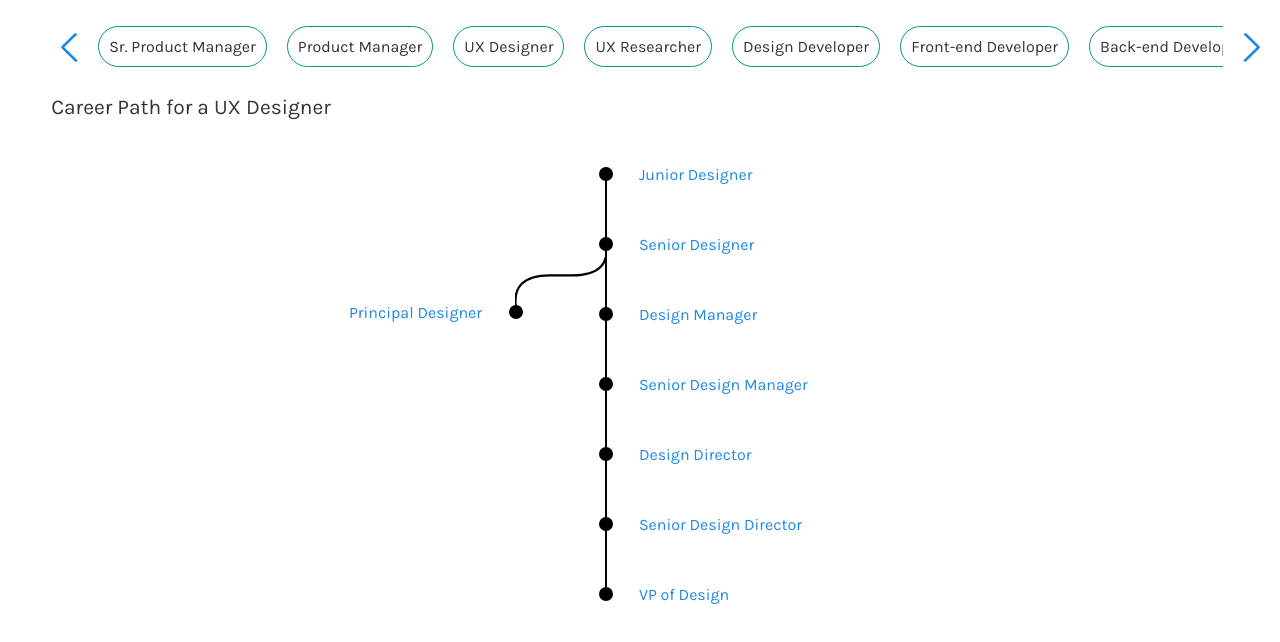
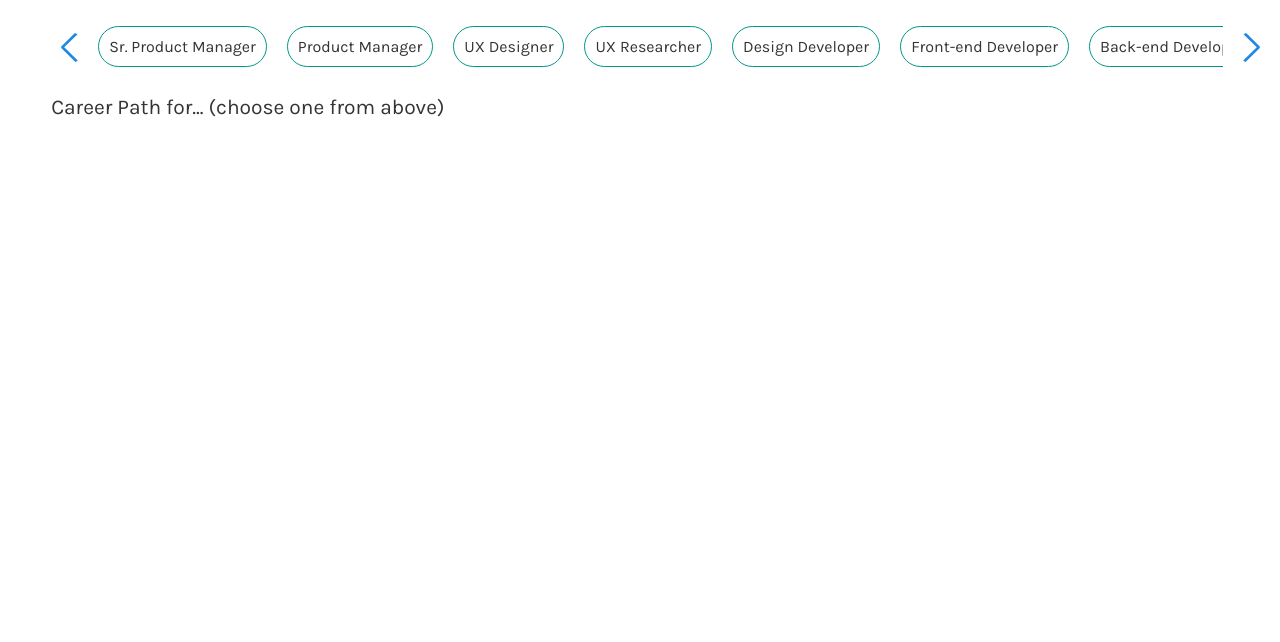
Before and after one commit to xTonyYu/website-with-custom-carousel, a plain HTML site: page detail.html in a window 1280 px wide. Shown: the part 96-738 px from the top of the page. Drawn offline with Linux system fonts and the light colour scheme.

Commit message:
same as before

```diff
--- a/detail.html
+++ b/detail.html
@@ -113,23 +113,19 @@
     <!-- career path map -->
     <main class="career-path">
         <!-- need to convert to dynamic list eventually instead of hardcoded -->
-        <div class="path-title">Career Path for a UX Designer</div>
+        <div class="path-title">Career Path for... (choose one from above)</div>
         <div class="career-path-outer-container">
             <div class="career-path-container">
-                <div class="row-zero level-container">
+                <!-- <div class="row-zero level-container">
                     <div class="line-dot left">
-                        <!-- <div class="line left">line1</div> -->
-                        <!-- <div class="dot left"><a href="#Placeholder" class="level-title item-hl">dot1</a></div> -->
                     </div>
                     <div class="line-dot right">
                         <div class="line right" style="border-color: white"></div>
-                        <div class="dot right"><a href="#Placeholder" class="level-title item-hl">Junior Designer</a></div>
+                        <div class="dot right"><a href="#Placeholder x Y" class="level-title item-hl">Junior Designer</a></div>
                     </div>
                 </div>
                 <div class="row-one level-container">
                     <div class="line-dot left">
-                        <!-- <div class="line left">line3</div> -->
-                        <!-- <div class="dot left"><a href="#Placeholder" class="level-title item-hl">dot3</a></div> -->
                     </div>
                     <div class="line-dot right">
                         <div class="line right"></div>
@@ -138,7 +134,6 @@
                 </div>
                 <div class="row-split level-container">
                     <div class="curve-dot right">
-                        <!-- <svg viewBox="0 0 100 100" style="border: 1px dotted green"> -->
                         <svg class="svg-curve-line" width="80px" height="80px" viewBox="0 17 80 40">
                             <path class="curve-line-path" stroke="black" strok-width="1" fill="none"
                                 d="m81 0 v10
@@ -147,12 +142,6 @@
                                     q-35 0 -30 30
                                     v10
                                 " />
-                        <!-- <svg class="svg-curve-line" width="80px" height="80px" viewBox="0 -2 80 40"> -->
-                            <!-- <path class="curve-line-path" stroke="blue" strok-width="1" fill="none"
-                                d="m81 0
-                                    q 0 15 -40 20
-                                    t -40 20
-                                " /> -->
                         </svg>
                         <div class="dot left"><a href="#Placeholder" class="level-title item-hl">Principal Designer</a></div>
                     </div>
@@ -163,8 +152,6 @@
                 </div>
                 <div class="row-three level-container">
                     <div class="line-dot left">
-                        <!-- <div class="line left"></div> -->
-                        <!-- <div class="dot left"><a href="#Placeholder" class="level-title item-hl">dot7</a></div> -->
                     </div>
                     <div class="line-dot right">
                         <div class="line right"></div>
@@ -173,8 +160,6 @@
                 </div>
                 <div class="row-4 level-container">
                     <div class="line-dot left">
-                        <!-- <div class="line left"></div> -->
-                        <!-- <div class="dot left"><a href="#Placeholder" class="level-title item-hl">dot7</a></div> -->
                     </div>
                     <div class="line-dot right">
                         <div class="line right"></div>
@@ -183,8 +168,6 @@
                 </div>
                 <div class="row-5 level-container">
                     <div class="line-dot left">
-                        <!-- <div class="line left"></div> -->
-                        <!-- <div class="dot left"><a href="#Placeholder" class="level-title item-hl">dot7</a></div> -->
                     </div>
                     <div class="line-dot right">
                         <div class="line right"></div>
@@ -193,14 +176,12 @@
                 </div>
                 <div class="row-5 level-container">
                     <div class="line-dot left">
-                        <!-- <div class="line left"></div> -->
-                        <!-- <div class="dot left"><a href="#Placeholder" class="level-title item-hl">dot7</a></div> -->
                     </div>
                     <div class="line-dot right">
                         <div class="line right"></div>
                         <div class="dot right"><a href="#Placeholder" class="level-title item-hl">VP of Design</a></div>
                     </div>
-                </div>
+                </div> -->
             </div>
             <!-- <div class="right-padding">hello
             </div> -->
--- a/js/careerPath.js
+++ b/js/careerPath.js
@@ -82,4 +82,11 @@ function pathMap(rolePicked) {
 
 teammembers.forEach(member => member.addEventListener('click', e => pathMap(e.target.dataset.role)));
 
-// pathMap('Front-end Developer');
+const curUrl = window.location.href;
+console.log(curUrl);
+const index = curUrl.indexOf('#') +1
+let re = new RegExp('%20', 'gi');
+const roleKeyWord = curUrl.slice(index).replace(re, ' ');
+console.log('roleKeyWord', roleKeyWord);
+
+pathMap(roleKeyWord);
--- a/js/carousel.js
+++ b/js/carousel.js
@@ -21,7 +21,7 @@ const teammemberList = document.querySelector('.teammember-list');
 const carouselHtml = teamData.map(member => {
     return `
     <li class="teammember" >
-        <a href="${member.url}" class="list-inline-item" data-role="${member.role}">
+        <a href="#${member.role}" class="list-inline-item" data-role="${member.role}">
             ${member.genericTitle}
         </a>
     </li>
--- a/js/data.js
+++ b/js/data.js
@@ -6,16 +6,17 @@ const uxList = [
     {title: 'UX Dad', url: '#dad'},
     {title: 'UX Reader', url: '#reader'},
     {title: 'UX Worker', url: '#worker'},
-    {title: 'UX Dude', url: '#dude'}];
+    {title: 'UX Dude', url: '#dude'}
+];
 
 const teamData = [
-    {genericTitle: 'Sr. Product Manager', role: 'Product Manager', url: '#Placeholder' },
-    {genericTitle: 'Product Manager', role: 'Product Manager', url: '#Placeholder' },
-    {genericTitle: 'UX Designer', role: 'UX/Product Designer', url: '#Placeholder' },
-    {genericTitle: 'UX Researcher', role: 'UX Researcher', url: '#Placeholder' },
-    {genericTitle: 'Design Developer', role: 'Front-end Developer', url: '#Placeholder' },
-    {genericTitle: 'Front-end Developer', role: 'Front-end Developer', url: '#Placeholder' },
-    {genericTitle: 'Back-end Developer', role: 'Back-end Developer', url: '#Placeholder' },
+    {genericTitle: 'Sr. Product Manager', role: 'Product Manager', url: '../PlumPear/detail.html' },
+    {genericTitle: 'Product Manager', role: 'Product Manager', url: '../PlumPear/detail.html' },
+    {genericTitle: 'UX Designer', role: 'UX/Product Designer', url: '../PlumPear/detail.html' },
+    {genericTitle: 'UX Researcher', role: 'UX Researcher', url: '../PlumPear/detail.html' },
+    {genericTitle: 'Design Developer', role: 'Front-end Developer', url: '../PlumPear/detail.html' },
+    {genericTitle: 'Front-end Developer', role: 'Front-end Developer', url: '../PlumPear/detail.html' },
+    {genericTitle: 'Back-end Developer', role: 'Back-end Developer', url: '../PlumPear/detail.html' },
 ];
 
 const careers = [
@@ -78,7 +79,7 @@ const careers = [
                 {number:1,
                 title: 'UX Researcher',
                 shortTitle: 'Researcher',
-                url:'#Placeholder'}
+                url:'../PlumPear/detail.html'}
                 ]
         },
         {   level: 2,
@@ -86,7 +87,7 @@ const careers = [
                 {number:1,
                 title: 'Senior UX Researcher',
                 shortTitle: 'Senior Researcher',
-                url:'#Placeholder'}
+                url:'../PlumPear/detail.html'}
                 ]
         },
         {   level: 3,
@@ -94,11 +95,11 @@ const careers = [
                 {number: 2,
                 title: 'Lead/Principal UX Researcher',
                 shortTitle: 'Lead/Principal Researcher',
-                url:'#Placeholder'},
+                url:'../PlumPear/detail.html'},
                 {number: 1,
                 title: 'UX Researcher Manager',
                 shortTitle: 'Researcher Manager',
-                url:'#Placeholder'}
+                url:'../PlumPear/detail.html'}
                 ]
         },
         {   level: 4,
@@ -106,11 +107,11 @@ const careers = [
                 {number: 1,
                 title: 'Director of UX Researcher',
                 shortTitle: 'Director of UX',
-                url:'#Placeholder'},
+                url:'../PlumPear/detail.html'},
                 {number: 2,
                 title: 'Senior Lead/Principal UX Researcher',
                 shortTitle: 'Senior Principal Researcher',
-                url:'#Placeholder'}
+                url:'../PlumPear/detail.html'}
                 ]
         },
         {   level: 5,
@@ -118,7 +119,7 @@ const careers = [
                 {number:1,
                 title: 'VP of UX/Product Design',
                 shortTitle: 'VP of Design',
-                url:'#Placeholder'}
+                url:'../PlumPear/detail.html'}
                 ]
         },
     ]
@@ -130,7 +131,7 @@ const careers = [
                     {number:1,
                     title: 'Front-end Developer',
                     shortTitle: 'Developer',
-                    url:'#Placeholder'}
+                    url:'../PlumPear/detail.html'}
                     ]
             },
             {   level: 2,
@@ -138,7 +139,7 @@ const careers = [
                     {number:1,
                     title: 'Senior Front-end Developer',
                     shortTitle: 'Senior Developer',
-                    url:'#Placeholder'}
+                    url:'../PlumPear/detail.html'}
                     ]
             },
             {   level: 3,
@@ -146,11 +147,11 @@ const careers = [
                     {number: 2,
                     title: 'Lead/Principal Front-end Developer',
                     shortTitle: 'Lead/Principal Developer',
-                    url:'#Placeholder'},
+                    url:'../PlumPear/detail.html'},
                     {number: 1,
                     title: 'Front-end Engieering Manager',
                     shortTitle: 'Engineering Manager',
-                    url:'#Placeholder'}
+                    url:'../PlumPear/detail.html'}
                     ]
             },
             {   level: 4,
@@ -158,7 +159,7 @@ const careers = [
                     {number:1,
                     title: 'Director of Front-end Engineering',
                     shortTitle: 'Director of Engineering',
-                    url:'#Placeholder'}
+                    url:'../PlumPear/detail.html'}
                     ]
             },
             {   level: 5,
@@ -166,7 +167,7 @@ const careers = [
                     {number:1,
                     title: 'VP of Front-end Engineering',
                     shortTitle: 'VP of Engineering',
-                    url:'#Placeholder'}
+                    url:'../PlumPear/detail.html'}
                     ]
             }]
     },
@@ -177,7 +178,7 @@ const careers = [
                 {number:1,
                 title: 'Back-end Developer',
                 shortTitle: 'Developer',
-                url:'#Placeholder'}
+                url:'../PlumPear/detail.html'}
                 ]
         },
         {   level: 2,
@@ -185,7 +186,7 @@ const careers = [
                 {number:1,
                 title: 'Senior Back-end Developer',
                 shortTitle: 'Senior Developer',
-                url:'#Placeholder'}
+                url:'../PlumPear/detail.html'}
                 ]
         },
         {   level: 3,
@@ -193,11 +194,11 @@ const careers = [
                 {number: 2,
                 title: 'Lead/Principal Back-end Developer',
                 shortTitle: 'Lead/Principal Developer',
-                url:'#Placeholder'},
+                url:'../PlumPear/detail.html'},
                 {number: 1,
                 title: 'Back-end Engieering Manager',
                 shortTitle: 'Engineering Manager',
-                url:'#Placeholder'}
+                url:'../PlumPear/detail.html'}
                 ]
         },
         {   level: 4,
@@ -205,11 +206,11 @@ const careers = [
                 {number:1,
                 title: 'Director of Engineering',
                 shortTitle: 'Director of Engineering',
-                url:'#Placeholder'},
+                url:'../PlumPear/detail.html'},
                 {number: 2,
                 title: 'Software Architect',
                 shortTitle: 'Architect',
-                url:'#Placeholder'}
+                url:'../PlumPear/detail.html'}
                 ]
         },
         {   level: 5,
@@ -217,7 +218,7 @@ const careers = [
                 {number:1,
                 title: 'VP of Engineering',
                 shortTitle: 'VP of Engineering',
-                url:'#Placeholder'}
+                url:'../PlumPear/detail.html'}
                 ]
         }]
     },
@@ -228,7 +229,7 @@ const careers = [
                 {number:1,
                 title: 'Software Engineer',
                 shortTitle: 'Engineer',
-                url:'#Placeholder'}
+                url:'../PlumPear/detail.html'}
                 ]
         },
         {   level: 2,
@@ -236,7 +237,7 @@ const careers = [
                 {number:1,
                 title: 'Senior Software Engineer',
                 shortTitle: 'Senior Engineer',
-                url:'#Placeholder'}
+                url:'../PlumPear/detail.html'}
                 ]
         },
         {   level: 3,
@@ -244,11 +245,11 @@ const careers = [
                 {number: 2,
                 title: 'Lead/Principal Software Engineer',
                 shortTitle: 'Lead/Principal Engineer',
-                url:'#Placeholder'},
+                url:'../PlumPear/detail.html'},
                 {number: 1,
                 title: 'Software Engineering Manager',
                 shortTitle: 'Engineering Manager',
-                url:'#Placeholder'}
+                url:'../PlumPear/detail.html'}
                 ]
         },
         {   level: 4,
@@ -256,11 +257,11 @@ const careers = [
                 {number:1,
                 title: 'Director of Engineering',
                 shortTitle: 'Director of Engineering',
-                url:'#Placeholder'},
+                url:'../PlumPear/detail.html'},
                 {number: 2,
                 title: 'Software Architect',
                 shortTitle: 'Architect',
-                url:'#Placeholder'}
+                url:'../PlumPear/detail.html'}
                 ]
         },
         {   level: 5,
@@ -268,7 +269,7 @@ const careers = [
                 {number:1,
                 title: 'VP of Engineering',
                 shortTitle: 'VP of Engineering',
-                url:'#Placeholder'}
+                url:'../PlumPear/detail.html'}
                 ]
         }]
     },
@@ -279,7 +280,7 @@ const careers = [
                     {number:1,
                     title: 'Associate Product Manager',
                     shortTitle: 'Associate Product Manager',
-                    url:'#Placeholder'}
+                    url:'../PlumPear/detail.html'}
                     ]
             },
             {   level: 2,
@@ -287,7 +288,7 @@ const careers = [
                     {number:1,
                     title: 'Product Manager',
                     shortTitle: 'Product Manager',
-                    url:'#Placeholder'}
+                    url:'../PlumPear/detail.html'}
                     ]
             },
             {   level: 3,
@@ -295,7 +296,7 @@ const careers = [
                     {number:1,
                     title: 'Senior Product Manager',
                     shortTitle: 'Senior Product Manager',
-                    url:'#Placeholder'}
+                    url:'../PlumPear/detail.html'}
                     ]
             },
             {   level: 4,
@@ -303,7 +304,7 @@ const careers = [
                     {number:1,
                     title: 'Director of Product',
                     shortTitle: 'Director of Product',
-                    url:'#Placeholder'}
+                    url:'../PlumPear/detail.html'}
                     ]
             },
             {   level: 5,
@@ -311,7 +312,7 @@ const careers = [
                     {number:1,
                     title: 'VP of Product',
                     shortTitle: 'VP of Product',
-                    url:'#Placeholder'}
+                    url:'../PlumPear/detail.html'}
                     ]
             }]
     },
@@ -346,15 +347,16 @@ const searchList1 = careers.map(role => {
         return ele.route.map(e => {
             return {
                 title: e.title,
+                role: role.role,
                 url: e.url
             }
         })
     })
 });
-console.log('searchList1:', searchList1);
+// console.log('searchList1:', searchList1);
 
-const searchList2 = flatten(searchList1);
-console.log('searchList2:', searchList2);
+const searchList2 = flatten(searchList1); //flatten the array
+// console.log('searchList2:', searchList2);
 
 function sortByTitle(a, b) {
     let titleA = a.title.toUpperCase();
@@ -362,9 +364,5 @@ function sortByTitle(a, b) {
     if (titleA < titleB) {return -1;}
     if (titleA > titleB) {return 1;}
 }
-const searchList = searchList2.sort(sortByTitle);
-console.log(searchList);
-
-// export {uxList};
-// export default uxList;
-// module.exports = uxList;
+const searchList = searchList2.sort(sortByTitle); // sorting by title
+console.log('searchList:', searchList);
```
Also changed, not shown: js/search.js (+6 -1 lines).
